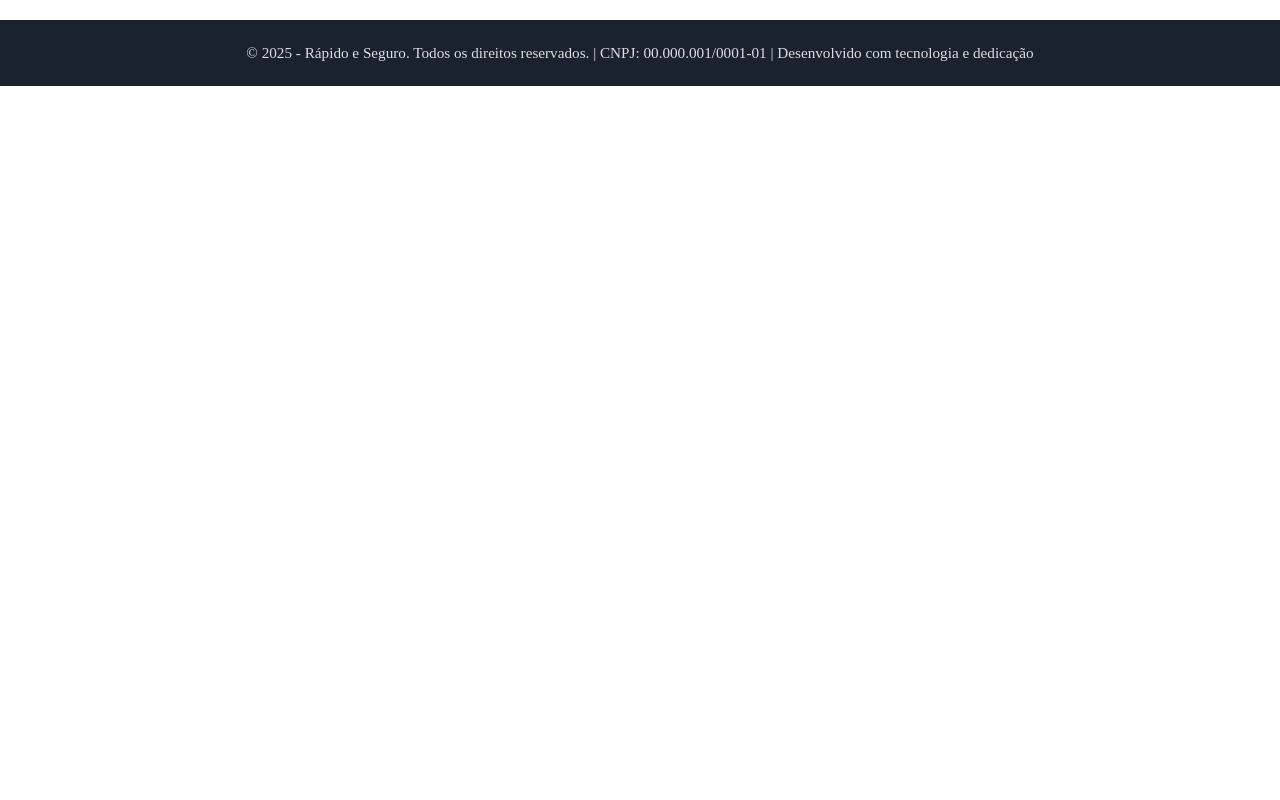
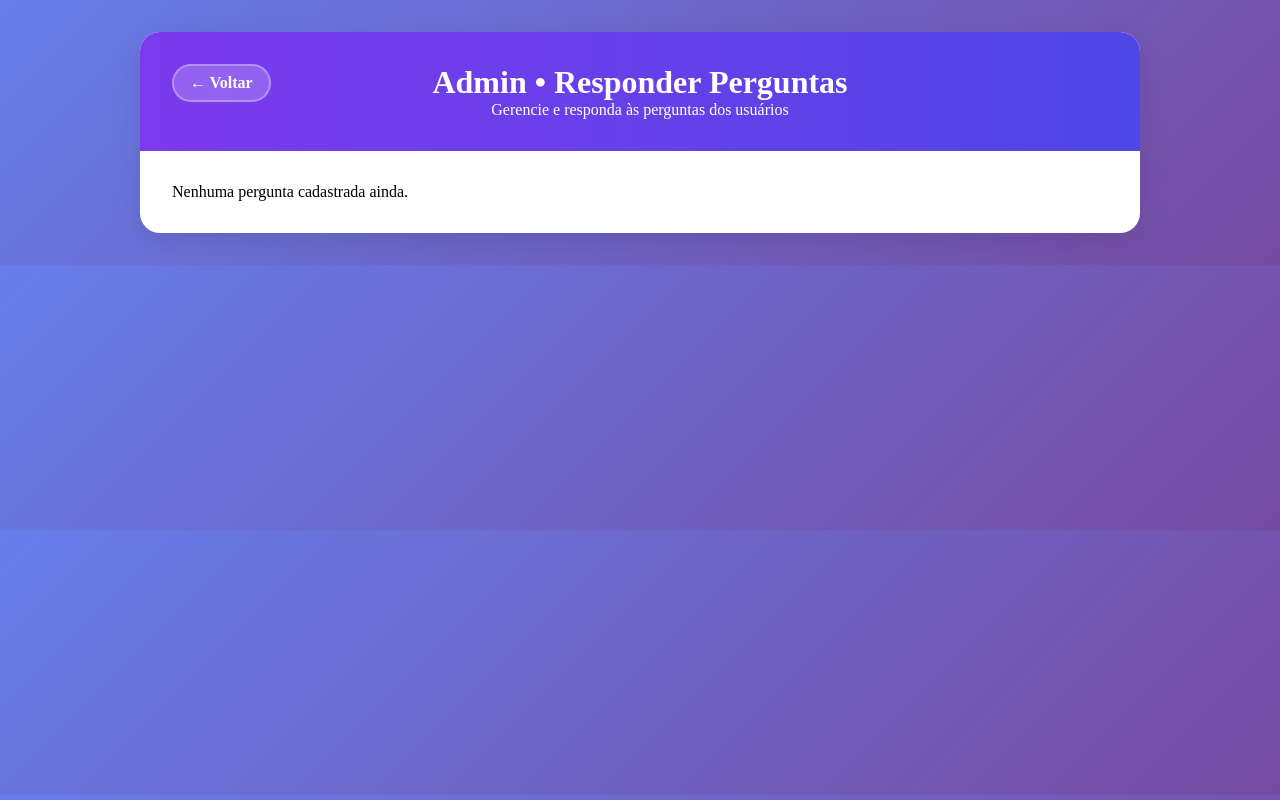
Before and after one commit to ordnav3/Projeto-HelpSystem, a React (Create React App) app in the folder help-system/: page /admin in a window 1280 px wide. Built offline with nearby package versions, Linux system fonts and the light colour scheme.

Commit message:
Functional version with localstorage for testing

```diff
--- a/help-system/src/App.tsx
+++ b/help-system/src/App.tsx
@@ -1,16 +1,13 @@
 import { BrowserRouter } from 'react-router-dom';
 
 import { GlobalStyle } from './styles'
-
 import Rotas from './routes'
-import Footer from "./components/Footer";
 
 function App() {
   return (
     <BrowserRouter>
       <GlobalStyle />
       <Rotas />
-      <Footer />
     </BrowserRouter>
   );
 }
--- a/help-system/src/components/Footer/index.tsx
+++ /dev/null
@@ -1,17 +0,0 @@
-import React from "react";
-import * as S from "./styles";
-
-const Footer: React.FC = () => {
-  const year = new Date().getFullYear();
-
-  return (
-    <S.Footer>
-      <p>
-        &copy; {year} - Rápido e Seguro. Todos os direitos reservados. | CNPJ:
-        00.000.001/0001-01 | Desenvolvido com tecnologia e dedicação
-      </p>
-    </S.Footer>
-  );
-};
-
-export default Footer;
--- a/help-system/src/components/Footer/styles.ts
+++ /dev/null
@@ -1,15 +0,0 @@
-import styled from "styled-components";
-
-export const Footer = styled.footer`
-  background: rgba(17, 24, 39, 0.96);
-  color: white;
-  text-align: center;
-  padding: 1.5rem;
-  margin-top: 1.25rem;
-
-  p {
-    opacity: 0.85;
-    margin: 0;
-    font-size: 0.95rem;
-  }
-`;
--- a/help-system/src/components/Header/index.tsx
+++ /dev/null
@@ -1,23 +0,0 @@
-import * as S from "./styles";
-import { Link } from "react-router-dom";
-
-const Header: React.FC = () => {
-  return (
-    <S.Header>
-      <S.NavContainer>
-        <S.LogoArea>
-          <S.LogoImage src="/images/transportadora_.png" alt="Rápido e Seguro" />
-          <h2>Rápido e Seguro</h2>
-        </S.LogoArea>
-
-        <nav>
-          <S.NavMenu>
-            <li><Link to="/">Home</Link></li>
-          </S.NavMenu>
-        </nav>
-      </S.NavContainer>
-    </S.Header>
-  );
-};
-
-export default Header;
--- a/help-system/src/components/Header/styles.ts
+++ /dev/null
@@ -1,48 +0,0 @@
-import styled from "styled-components";
-
-export const Header = styled.header`
-  background: #4f46e5;
-  padding: 1rem 2rem;
-  color: white;
-`;
-
-export const NavContainer = styled.div`
-  display: flex;
-  justify-content: space-between;
-  align-items: center;
-`;
-
-export const LogoArea = styled.div`
-  display: flex;
-  align-items: center;
-  gap: 0.5rem;
-
-  h2 {
-    font-size: 1.2rem;
-    margin: 0;
-    color: white;
-  }
-`;
-
-export const LogoImage = styled.img`
-  height: 40px;
-  border-radius: 8px;
-`;
-
-export const NavMenu = styled.ul`
-  display: flex;
-  gap: 1rem;
-  list-style: none;
-  margin: 0;
-  padding: 0;
-
-  a {
-    color: white;
-    text-decoration: none;
-    font-weight: 500;
-
-    &:hover {
-      text-decoration: underline;
-    }
-  }
-`;
--- a/help-system/src/pages/Faq/index.tsx
+++ b/help-system/src/pages/Faq/index.tsx
@@ -1,16 +1,16 @@
 import React, { useMemo, useState } from "react";
 import * as S from "./styles";
-import Header from "../../components/Header";
 
 type FAQ = {
   id: number;
   title: string;
   content: string;
   department: string;
-  createdAt: string; // ISO
+  createdAt: string;
   viewCount: number;
   usefulCount: number;
   totalVotes: number;
+  answer?: string;
 };
 
 // Função para formatar datas
@@ -28,7 +28,6 @@ const formatDateNice = (iso: string) => {
 };
 
 const FaqPage: React.FC = () => {
-  // ----- Local Storage State -----
   const [faqs, setFaqs] = useState<FAQ[]>(() => {
     const storedFaqs = localStorage.getItem("faqs");
     return storedFaqs ? JSON.parse(storedFaqs) : [];
@@ -39,25 +38,21 @@ const FaqPage: React.FC = () => {
     localStorage.setItem("faqs", JSON.stringify(newFaqs));
   };
 
-  // ----- Filtros e Sorting -----
   const [search, setSearch] = useState("");
   const [department, setDepartment] = useState<string>("Todos");
   const [sortBy, setSortBy] = useState<"recent" | "useful" | "viewed">("recent");
   const [expandedId, setExpandedId] = useState<number | null>(null);
 
-  // Form para adicionar pergunta
   const [newTitle, setNewTitle] = useState("");
   const [newContent, setNewContent] = useState("");
   const [newDepartment, setNewDepartment] = useState("TI");
   const [addMsg, setAddMsg] = useState<string | null>(null);
 
-  // Lista dinâmica de departamentos
   const departments = useMemo(() => {
     const deps = Array.from(new Set(faqs.map((f) => f.department)));
     return ["Todos", ...deps];
   }, [faqs]);
 
-  // Filtrar + ordenar
   const filteredFaqs = useMemo(() => {
     const term = search.trim().toLowerCase();
     let list = faqs.filter((f) => {
@@ -92,7 +87,6 @@ const FaqPage: React.FC = () => {
     return formatDateNice(latest.createdAt);
   }, [faqs]);
 
-  // Toggle expand e incrementar view
   const toggleExpand = (id: number) => {
     setExpandedId((prev) => {
       const willOpen = prev !== id;
@@ -140,8 +134,6 @@ const FaqPage: React.FC = () => {
   };
 
   return (
-    <>
-      <Header />
     <S.Container>
       <S.Header>
         <a
@@ -159,7 +151,6 @@ const FaqPage: React.FC = () => {
       </S.Header>
 
       <S.Content>
-          {/* Filters */}
         <S.FiltersSection>
           <S.SearchBox>
             <input
@@ -184,13 +175,11 @@ const FaqPage: React.FC = () => {
           </S.DepartmentFilters>
         </S.FiltersSection>
 
-          {/* Stats + sort */}
         <S.StatsBar>
           <span>
             {filteredFaqs.length} pergunta{filteredFaqs.length !== 1 ? "s" : ""} encontrad
             {filteredFaqs.length !== 1 ? "as" : "a"} • Última atualização: {lastUpdated}
           </span>
-
           <div className="sort-options" style={{ display: "flex", gap: 8 }}>
             <button
               className={`sort-btn ${sortBy === "recent" ? "active" : ""}`}
@@ -216,7 +205,6 @@ const FaqPage: React.FC = () => {
           </div>
         </S.StatsBar>
 
-          {/* FAQ list */}
         <S.FaqList>
           {filteredFaqs.map((f) => {
             const usefulPct = f.totalVotes ? Math.round((f.usefulCount / f.totalVotes) * 100) : 0;
@@ -242,6 +230,12 @@ const FaqPage: React.FC = () => {
                 <div className="faq-answer">
                   <div className="faq-answer-content" style={{ padding: "1rem 1.5rem" }}>
                     <p className="answer-text">{f.content}</p>
+                    {f.answer && (
+                      <div style={{ marginTop: 12, padding: "10px", background: "#e0f7e9", borderRadius: 6 }}>
+                        <b>Resposta do Admin:</b>
+                        <p>{f.answer}</p>
+                      </div>
+                    )}
                     <div style={{ marginTop: 12, display: "flex", gap: 8 }}>
                       <button
                         type="button"
@@ -265,7 +259,6 @@ const FaqPage: React.FC = () => {
           })}
         </S.FaqList>
 
-          {/* Add new question form */}
         <div style={{ marginTop: 24 }}>
           <h3>Enviar nova pergunta</h3>
           {addMsg && (
@@ -331,7 +324,6 @@ const FaqPage: React.FC = () => {
         </div>
       </S.Content>
     </S.Container>
-    </>
   );
 };
 
--- /dev/null
+++ b/help-system/src/pages/FaqAdmin/index.tsx
@@ -0,0 +1,109 @@
+import React, { useState } from "react";
+import * as S from "./styles";
+
+type FAQ = {
+  id: number;
+  title: string;
+  content: string;
+  department: string;
+  createdAt: string;
+  viewCount: number;
+  usefulCount: number;
+  totalVotes: number;
+  answer?: string;
+};
+
+const AdminFaqPage: React.FC = () => {
+  const [faqs, setFaqs] = useState<FAQ[]>(() => {
+    const stored = localStorage.getItem("faqs");
+    return stored ? JSON.parse(stored) : [];
+  });
+
+  const updateFaqs = (newFaqs: FAQ[]) => {
+    setFaqs(newFaqs);
+    localStorage.setItem("faqs", JSON.stringify(newFaqs));
+  };
+
+  const handleAnswer = (id: number, answer: string) => {
+    const updated = faqs.map((f) =>
+      f.id === id ? { ...f, answer } : f
+    );
+    updateFaqs(updated);
+  };
+
+  return (
+    <S.Container>
+      <S.Header>
+        <a
+          href="#"
+          onClick={(e) => {
+            e.preventDefault();
+            window.history.back();
+          }}
+          className="nav-back"
+        >
+          ← Voltar
+        </a>
+        <h1>Admin • Responder Perguntas</h1>
+        <p>Gerencie e responda às perguntas dos usuários</p>
+      </S.Header>
+
+      <S.Content>
+        {faqs.length === 0 ? (
+          <p>Nenhuma pergunta cadastrada ainda.</p>
+        ) : (
+          <S.FaqList>
+            {faqs.map((f) => (
+              <S.FaqItem key={f.id} className={f.answer ? "answered" : ""}>
+                <div className="faq-question">
+                  <div>
+                    <h3>{f.title}</h3>
+                    <p style={{ opacity: 0.7 }}>{f.content}</p>
+                    <small>
+                      Depto: {f.department} • {new Date(f.createdAt).toLocaleDateString()}
+                    </small>
+                  </div>
+                </div>
+
+                <div className="faq-answer" style={{ padding: "1rem" }}>
+                  {f.answer ? (
+                    <>
+                      <p><b>Resposta:</b> {f.answer}</p>
+                      <button
+                        onClick={() => handleAnswer(f.id, "")}
+                        className="remove-btn"
+                      >
+                        Remover resposta
+                      </button>
+                    </>
+                  ) : (
+                    <form
+                      onSubmit={(e) => {
+                        e.preventDefault();
+                        const form = e.target as HTMLFormElement;
+                        const input = form.elements.namedItem("answer") as HTMLInputElement;
+                        handleAnswer(f.id, input.value.trim());
+                        form.reset();
+                      }}
+                    >
+                      <textarea
+                        name="answer"
+                        placeholder="Digite a resposta aqui..."
+                        rows={3}
+                      />
+                      <button type="submit" className="submit-btn">
+                        Enviar resposta
+                      </button>
+                    </form>
+                  )}
+                </div>
+              </S.FaqItem>
+            ))}
+          </S.FaqList>
+        )}
+      </S.Content>
+    </S.Container>
+  );
+};
+
+export default AdminFaqPage;
--- /dev/null
+++ b/help-system/src/pages/FaqAdmin/styles.ts
@@ -0,0 +1,86 @@
+import styled from "styled-components";
+
+export const Container = styled.div`
+  background: white;
+  border-radius: 20px;
+  box-shadow: 0 10px 30px rgba(0,0,0,0.1);
+  overflow: hidden;
+  width: 100%;
+  max-width: 1000px;
+  margin: 2rem auto;
+`;
+
+export const Header = styled.header`
+  background: linear-gradient(90deg, #7c3aed, #4f46e5);
+  color: white;
+  padding: 2rem;
+  text-align: center;
+  position: relative;
+
+  .nav-back {
+    position: absolute;
+    top: 2rem;
+    left: 2rem;
+    background: rgba(255, 255, 255, 0.2);
+    border: 2px solid rgba(255, 255, 255, 0.3);
+    color: white;
+    padding: 0.5rem 1rem;
+    border-radius: 25px;
+    text-decoration: none;
+    font-weight: 600;
+  }
+`;
+
+export const Content = styled.main`
+  padding: 2rem;
+`;
+
+export const FaqList = styled.div`
+  display: flex;
+  flex-direction: column;
+  gap: 1rem;
+`;
+
+export const FaqItem = styled.div`
+  background: #f9fafb;
+  border: 1px solid #e5e7eb;
+  border-radius: 12px;
+  padding: 1rem;
+
+  &.answered {
+    border-left: 5px solid #22c55e;
+  }
+
+  h3 {
+    margin: 0;
+  }
+
+  textarea {
+    width: 100%;
+    padding: 0.75rem;
+    border: 1px solid #d1d5db;
+    border-radius: 8px;
+    margin-top: 0.5rem;
+    resize: vertical;
+  }
+
+  .submit-btn {
+    margin-top: 0.5rem;
+    background: #4f46e5;
+    color: white;
+    border: none;
+    padding: 0.5rem 1rem;
+    border-radius: 6px;
+    cursor: pointer;
+  }
+
+  .remove-btn {
+    margin-top: 0.5rem;
+    background: #fee2e2;
+    border: 1px solid #fca5a5;
+    color: #991b1b;
+    border-radius: 6px;
+    padding: 0.5rem 1rem;
+    cursor: pointer;
+  }
+`;
--- a/help-system/src/pages/RegisterLogin/index.tsx
+++ b/help-system/src/pages/RegisterLogin/index.tsx
@@ -1,7 +1,6 @@
 import { useState } from "react";
-import { useNavigate } from "react-router-dom"; // <- import necessário
+import { useNavigate } from "react-router-dom";
 import * as S from "./styles";
-import Header from "../../components/Header";
 
 type User = {
   nome: string;
@@ -10,10 +9,11 @@ type User = {
   cargo?: string;
   telefone?: string;
   senha: string;
+  role: "admin" | "user"; // <- novo campo
 };
 
 const RegisterLogin = () => {
-  const navigate = useNavigate(); // <- inicializa navigate
+  const navigate = useNavigate();
   const [activeSection, setActiveSection] = useState<"login" | "cadastro">("login");
 
   // ----- Login -----
@@ -28,6 +28,7 @@ const RegisterLogin = () => {
   const [telefone, setTelefone] = useState("");
   const [senha, setSenha] = useState("");
   const [confirmarSenha, setConfirmarSenha] = useState("");
+  const [role, setRole] = useState<"admin" | "user">("user"); // <- novo state
 
   // ----- Local Storage helpers -----
   const getUsers = (): User[] => {
@@ -44,10 +45,17 @@ const RegisterLogin = () => {
     e.preventDefault();
     const users = getUsers();
     const user = users.find(u => u.email === loginEmail && u.senha === loginSenha);
+
     if (user) {
       localStorage.setItem("currentUser", JSON.stringify(user));
       alert(`Login realizado com sucesso! Bem-vindo, ${user.nome}`);
-      navigate("/faq"); // <- redireciona para a página de FAQ
+
+      // Redireciona de acordo com o role
+      if (user.role === "admin") {
+        navigate("/admin");
+      } else {
+        navigate("/faq");
+      }
     } else {
       alert("Email ou senha incorretos!");
     }
@@ -55,15 +63,18 @@ const RegisterLogin = () => {
 
   const handleRegister = (e: React.FormEvent) => {
     e.preventDefault();
+
     if (senha !== confirmarSenha) {
       alert("As senhas não coincidem!");
       return;
     }
+
     const users = getUsers();
     if (users.find(u => u.email === email)) {
       alert("Email já cadastrado!");
       return;
     }
+
     const newUser: User = {
       nome,
       email,
@@ -71,10 +82,13 @@ const RegisterLogin = () => {
       cargo,
       telefone,
       senha,
+      role, // <- salva o tipo de usuário
     };
+
     saveUsers([...users, newUser]);
     alert("Cadastro realizado com sucesso!");
     setActiveSection("login");
+
     // Limpar campos
     setNome("");
     setEmail("");
@@ -83,11 +97,10 @@ const RegisterLogin = () => {
     setTelefone("");
     setSenha("");
     setConfirmarSenha("");
+    setRole("user");
   };
 
   return (
-    <>
-      <Header />
     <S.Container>
       <S.Header>
         <h1>Sistema de Ajuda</h1>
@@ -216,6 +229,18 @@ const RegisterLogin = () => {
                     required
                   />
                 </S.FormGroup>
+
+                {/* Novo campo: tipo de usuário */}
+                <S.FormGroup>
+                  <label>Tipo de Usuário</label>
+                  <select
+                    value={role}
+                    onChange={(e) => setRole(e.target.value as "admin" | "user")}
+                  >
+                    <option value="user">Usuário</option>
+                    <option value="admin">Administrador</option>
+                  </select>
+                </S.FormGroup>
               </S.FormGrid>
 
               <S.SubmitButton type="submit">Cadastrar</S.SubmitButton>
@@ -224,7 +249,6 @@ const RegisterLogin = () => {
         )}
       </S.Content>
     </S.Container>
-    </>
   );
 };
 
--- a/help-system/src/routes.tsx
+++ b/help-system/src/routes.tsx
@@ -2,15 +2,17 @@ import { Routes, Route } from "react-router-dom";
 import RegisterLogin from "./pages/RegisterLogin";
 import Faq from "./pages/Faq";
 import Home from "./pages/Home";
+import Admin from "./pages/FaqAdmin";
 
 const Rotas = () => {
-    return (
-        <Routes>
-            {<Route path="/" element={<Home />} />}
-            {<Route path="/registerlogin" element={<RegisterLogin />} />}
-            {<Route path="/faq" element={<Faq />} />}
-        </Routes>
-    );
+  return (
+    <Routes>
+      <Route path="/" element={<Home />} />
+      <Route path="/registerlogin" element={<RegisterLogin />} />
+      <Route path="/faq" element={<Faq />} />
+      <Route path="/admin" element={<Admin />} />
+    </Routes>
+  );
 };
 
 export default Rotas;
--- a/help-system/src/styles.ts
+++ b/help-system/src/styles.ts
@@ -1,8 +1,4 @@
 import { createGlobalStyle } from "styled-components";
-
-export const cores = {
-    white: '#FFFFFF'
-  }
 
 export const GlobalStyle = createGlobalStyle`
     *{
@@ -11,4 +7,9 @@ export const GlobalStyle = createGlobalStyle`
         box-sizing: border-box;
         font-family: Roboto sans-serif;
     }
+
+
+    body{
+        background: linear-gradient(135deg, #667eea 0%, #764ba2 100%);
+    }
 `;
```
Lines whose indentation alone changed are shown as unchanged.
